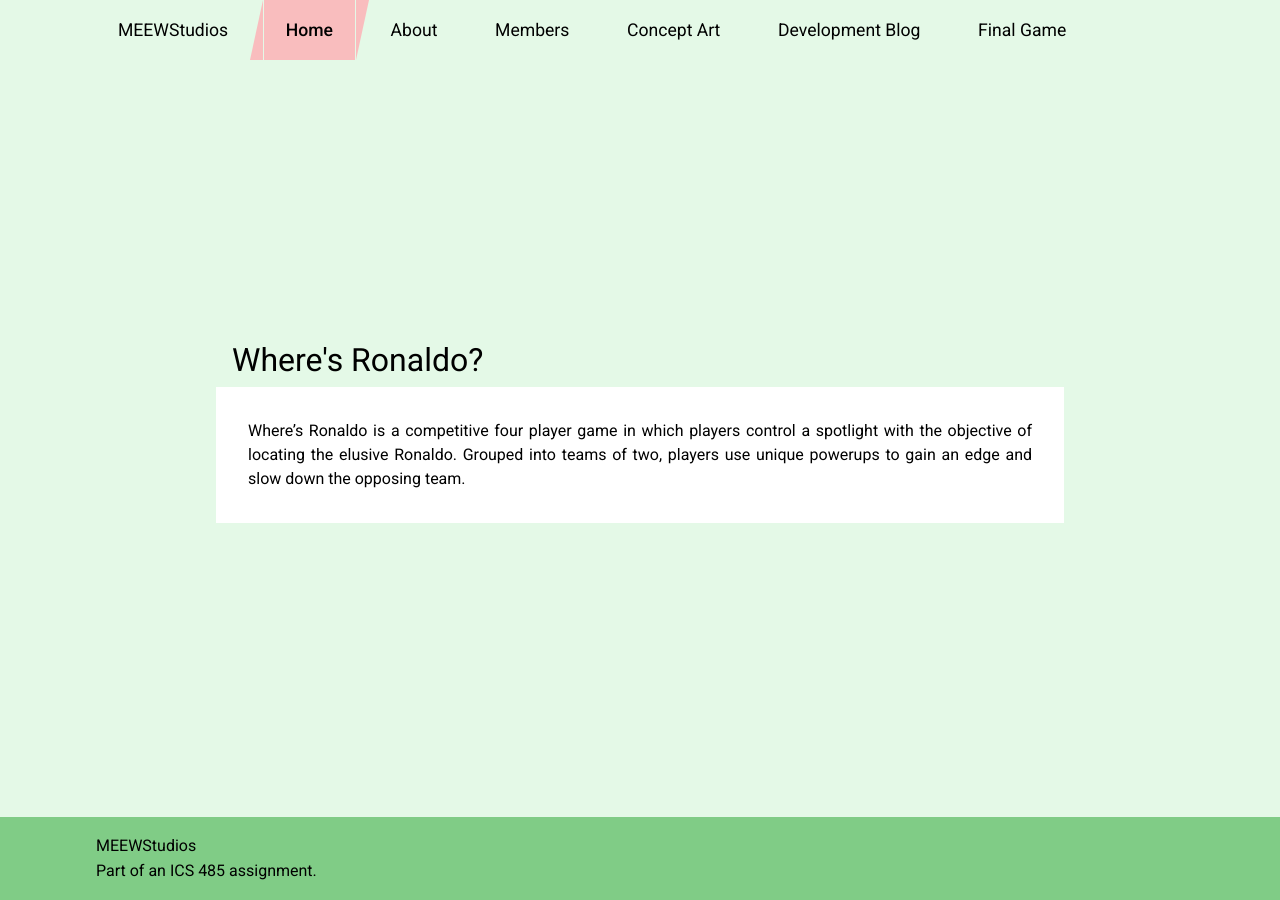
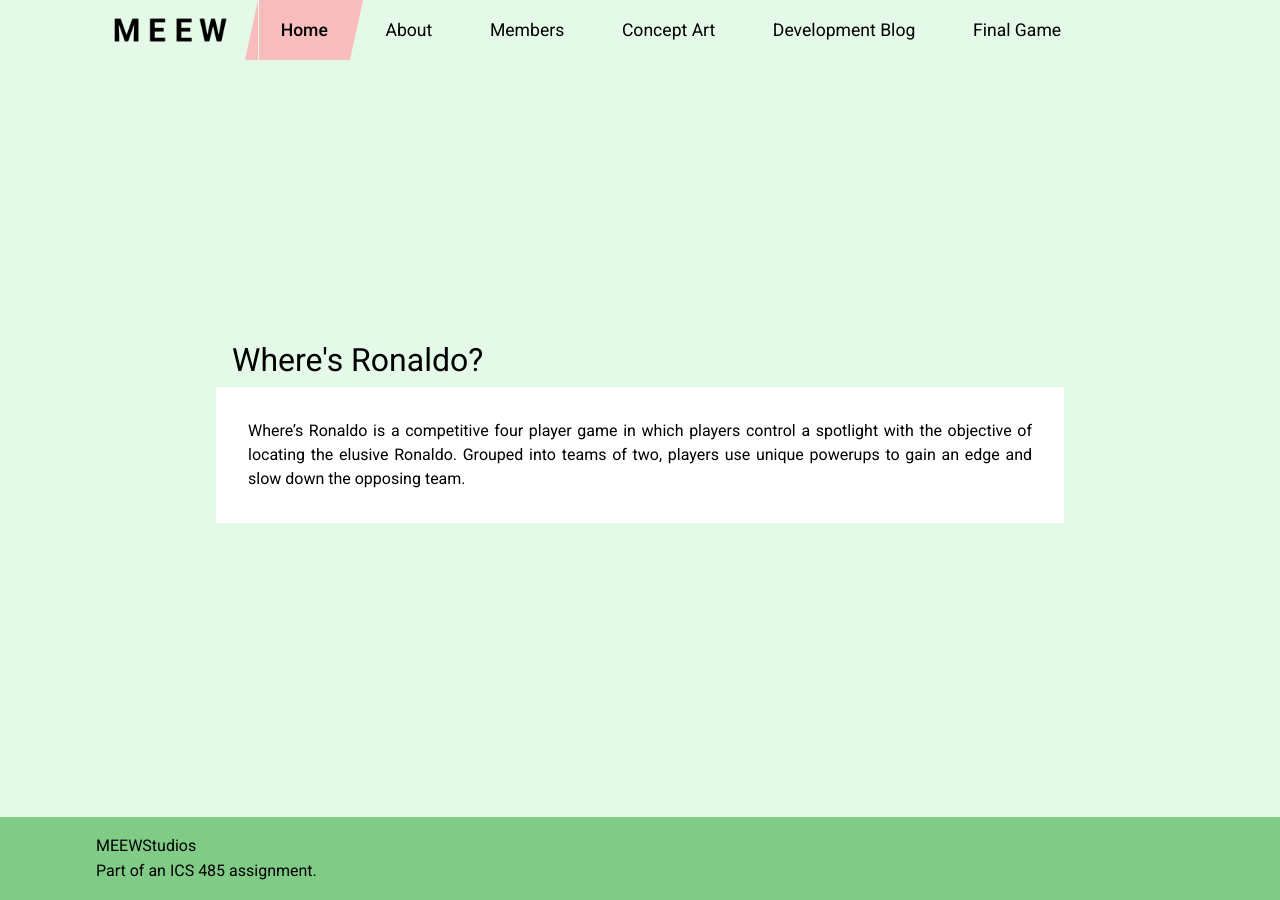
Before and after one commit to MEEWStudios/jekyll-testbed, a Jekyll site: the page built from index.md, in a window 1280 px wide. Built offline with Jekyll 4.4.1, drawn with Linux system fonts in a browser that asks for light colours.

Commit message:
Display logo in navigation

```diff
--- a/_includes/header.html
+++ b/_includes/header.html
@@ -1,5 +1,5 @@
 <header>
-	<div>MEEWStudios</div>
+	<img src='{{site.baseurl}}/assets/logo.png' alt='MEEWStudios Logo' title='MEEWStudios Logo'>
 	<a href='{{site.baseurl}}/'><div>Home</div></a>
 	<a href='{{site.baseurl}}/about'><div>About</div></a>
 	<a href='{{site.baseurl}}/members'><div>Members</div></a>
--- a/style/navigation.css
+++ b/style/navigation.css
@@ -14,6 +14,10 @@ header {
 	background: var(--theme-primary-background);
 	user-select: none;
 	z-index: 1;
+}
+
+header > img {
+	height: var(--navigation-height);
 }
 
 header > div,
```
